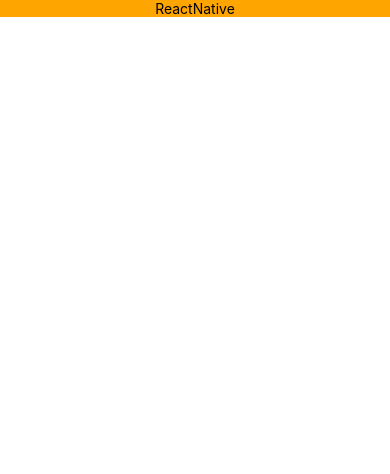
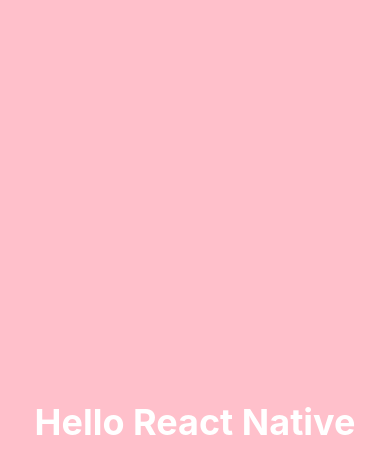
Before and after one commit to Lambersonistaken/ReactNativeCourse, a React Native app in the folder WeatherApp/: screen / in a window 390 px wide. Shown: the top 474 px of the page. Built offline with nearby package versions, Linux system fonts and the light colour scheme.

Commit message:
first hello

```diff
--- a/WeatherApp/App.js
+++ b/WeatherApp/App.js
@@ -3,9 +3,11 @@
 
 export default function App() {
   return (
-    <SafeAreaView>
-      <View style={styles.container}>
-        <Text>ReactNative</Text>
+    <SafeAreaView style={styles.container}>
+      <View>
+        <Text style={{ color: "white", fontWeight: "700", fontSize: 36 }}>
+          Hello React Native
+        </Text>
         <StatusBar style="auto" />
       </View>
     </SafeAreaView>
@@ -15,7 +17,7 @@
 const styles = StyleSheet.create({
   container: {
     flex: 1,
-    backgroundColor: "orange",
+    backgroundColor: "pink",
     alignItems: "center",
     justifyContent: "center",
   },
```
